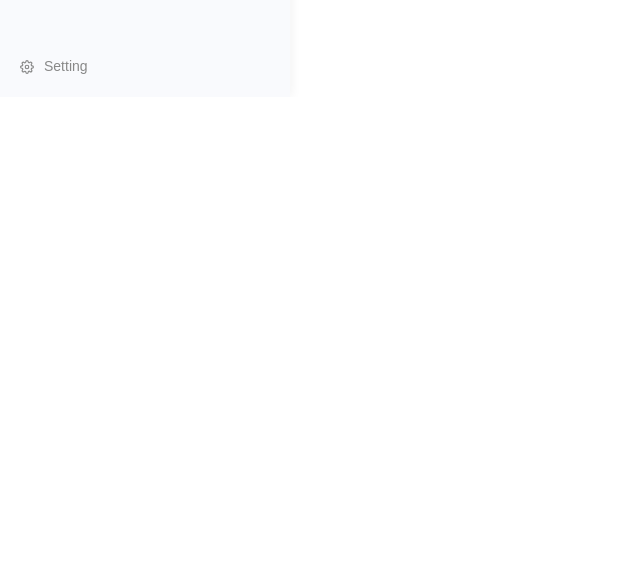
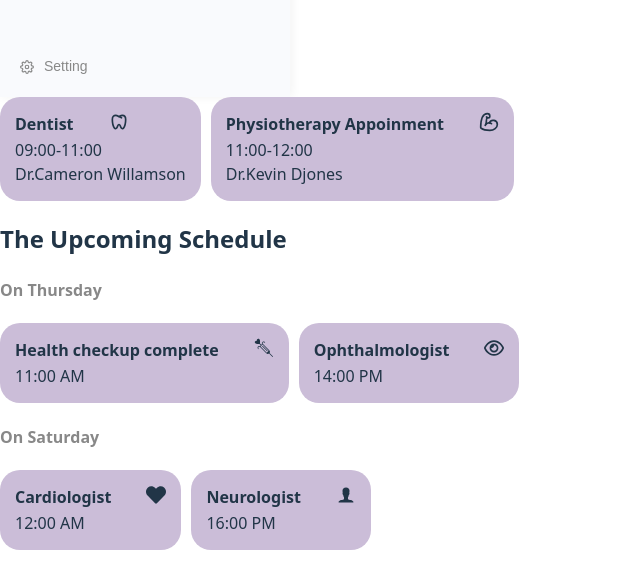
Before and after one commit to vaidyavd0910/FitPeo, a React (Vite) app: page / in a window 1280 px wide. Shown: the part 743-1309 px from the top of the page, without its empty margins (0-640 px from the left). Before the commit the page ends 840 px from the top, so only its background shows below. Built offline with nearby package versions, Linux system fonts and the light colour scheme.

Commit message:
card and upcoming schedule component completed

```diff
--- a/src/App.jsx
+++ b/src/App.jsx
@@ -3,6 +3,9 @@ import { useState } from 'react'
 import './App.css'
 import Header from './components/Header/Header'
 import Sidebar from './components/Sidebar/Sidebar'
+import Card from './components/card/card'
+import UpcomingSchedule from './components/DashboardMainContent/UpcomingSchedule/UpcomingSchedule'
+import CalendarView from './components/DashboardMainContent/CalendarView/CalendarView'
 
 function App() {
 
@@ -13,6 +16,9 @@ function App() {
       <Header/>
     </div> */}
     <Sidebar/>
+    <Card/>
+    <CalendarView/>
+    <UpcomingSchedule/>
     </>
   )
 }
--- /dev/null
+++ b/src/components/DashboardMainContent/CalendarView/CalendarView.jsx
@@ -0,0 +1,13 @@
+import React from 'react'
+import cardInfo from '../../../util/DrInfo/DrInfo'
+import Card from '../../card/card'
+
+export default function CalendarView() {
+  return (
+    <div style={{display: 'flex', gap:'10px'}}>
+      {cardInfo.map((item, index) => (
+        <Card key={index} data={item} />
+      ))}
+    </div>
+  )
+}
--- /dev/null
+++ b/src/components/DashboardMainContent/UpcomingSchedule/UpcomingSchedule.jsx
@@ -0,0 +1,22 @@
+import React from 'react'
+import Card from '../../card/card';
+import cardInfo from '../../../util/DrInfo/UpcomingInfo';
+
+export default function UpcomingSchedule() {
+
+  return (
+  <div>
+      <h2>The Upcoming Schedule</h2>
+      {cardInfo.map((dayItem, index) => (
+        <div key={index}>
+          <h4 style={{color: '#888'}}>On {dayItem.day}</h4>
+          <div style={{ display: 'flex', gap: '10px', marginBottom: '16px' }}>
+            {dayItem.appointments.map((appointment, i) => (
+              <Card key={i} data={appointment} />
+            ))}
+          </div>
+        </div>
+      ))}
+    </div>
+  )
+}
--- /dev/null
+++ b/src/components/card/Card.jsx
@@ -0,0 +1,16 @@
+import React from 'react'
+import styles from './Card.module.css';
+export default function Card({data}) {
+     if (!data) return null;
+    const Icon = data.icon;
+  return (
+    <div className={styles.backgroundColor}>
+        <div className={styles.headingPart}>
+            <div className={styles.headingText}>{data.type}</div>
+            <div>{Icon && <Icon size={20} />}</div>
+        </div>
+        <div>{data.time}</div>
+        <div>{data.name}</div>
+    </div>
+  )
+}
--- /dev/null
+++ b/src/components/card/Card.module.css
@@ -0,0 +1,19 @@
+.backgroundColor{
+    background-color: rgb(203, 189, 216);
+    padding: 15px;
+    border-radius: 20px;
+    cursor: pointer;
+    width: auto;
+}
+.backgroundColor:hover{
+    background-color: rgb(43, 43, 160);
+    color: white;
+}
+.headingPart{
+    display: flex;
+    gap:30px
+}
+.headingText{
+font-weight: bold;
+margin-right: 5px;
+}
--- /dev/null
+++ b/src/util/DrInfo/DrInfo.js
@@ -0,0 +1,19 @@
+import { TbDental } from "react-icons/tb";
+import { LuBicepsFlexed } from "react-icons/lu";
+
+const drInfo = [
+    {
+        type: 'Dentist',
+        icon : TbDental ,
+        time: '09:00-11:00',
+        name: 'Dr.Cameron Willamson'
+    },
+     {
+        type: 'Physiotherapy Appoinment',
+        icon : LuBicepsFlexed ,
+        time: '11:00-12:00',
+        name: 'Dr.Kevin Djones'
+    },
+
+];
+export default drInfo;
--- /dev/null
+++ b/src/util/DrInfo/UpcomingInfo.js
@@ -0,0 +1,39 @@
+import { GiLoveInjection } from "react-icons/gi";
+import { FaRegEye } from "react-icons/fa6";
+import { FaHeart } from "react-icons/fa";
+import { IoIosPerson } from "react-icons/io";
+
+const upcomingScheduleData = [
+  {
+    day: "Thursday",
+    appointments: [
+      {
+        type: "Health checkup complete",
+        icon: GiLoveInjection ,
+        time: "11:00 AM"
+      },
+      {
+        type: "Ophthalmologist",
+        icon: FaRegEye,
+        time: "14:00 PM"
+      }
+    ]
+  },
+  {
+    day: "Saturday",
+    appointments: [
+      {
+        type: "Cardiologist",
+        icon: FaHeart,
+        time: "12:00 AM"
+      },
+      {
+        type: "Neurologist",
+        icon: IoIosPerson,
+        time: "16:00 PM"
+      }
+    ]
+  }
+];
+
+export default upcomingScheduleData;
```
Also changed, not shown: src/components/DashboardMainContent/DashboardOverview/AnatomySection/AnatomySection.jsx (added).
